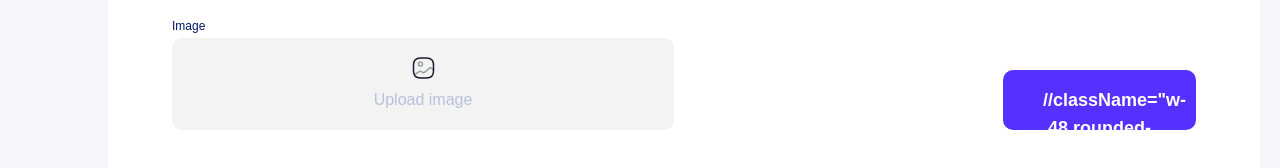
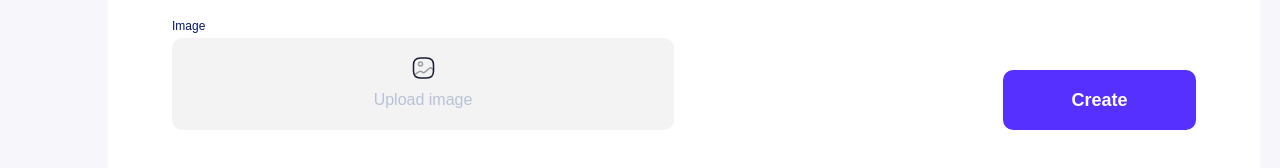
Before and after one commit to tajnur007/d2d-marketing-frontend, a Next.js app: page /leads/create in a window 1280 px wide. Shown: the part 886-1054 px from the top of the page. Built offline with nearby package versions, Linux system fonts and the light colour scheme; a web font is replaced by a local one.

Commit message:
"vercel deployment error fix"

```diff
--- a/components/createlead/create-lead-form.tsx
+++ b/components/createlead/create-lead-form.tsx
@@ -173,8 +173,6 @@ const CreateLeadForm = () => {
         </div>
         <div className='w-1/2 flex justify-end '>
           <Button onClick={submitData} className='w-[193px] rounded-[10px] h-[60px] '>
-            //className="w-48 rounded-lg h-16 text-white text-18 font-semibold leading-14.5"
-
             Create
           </Button>
         </div>
```
